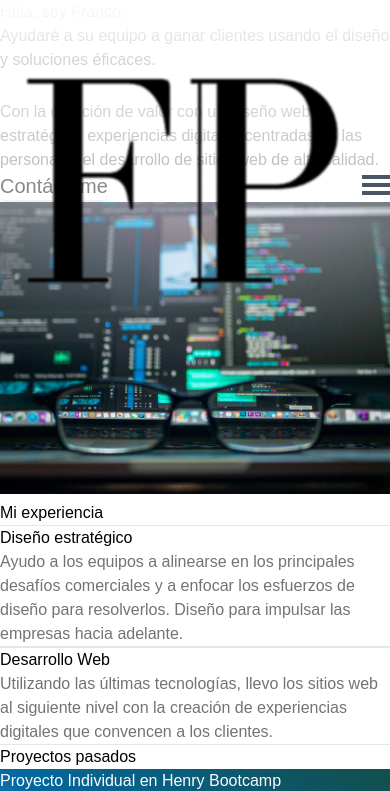
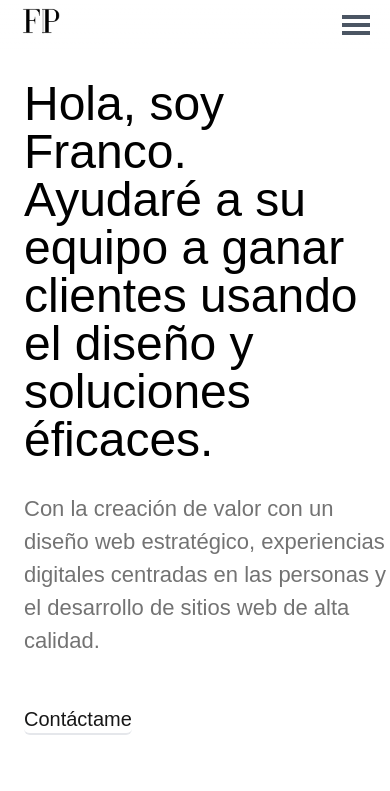
Before and after one commit to fpadularrosa/portfolio, a Next.js app: page / in a window 390 px wide. Shown: the top 791 px of the page. Built offline with nearby package versions, Linux system fonts and the light colour scheme.

Commit message:
Responsive mobile: homepage

```diff
--- a/components/Expertise.js
+++ b/components/Expertise.js
@@ -6,7 +6,7 @@ const Expertise = () => {
                 <div className=" sm:ml-9 md:ml-6 lg:ml-0 sm:mr-16 md:mr-0 md:pr-6 md:pl-0" id='container-expertise'>
                     <div className="flex" id="title">
                         <div>
-                        <h2 className='xl:text-5xl md:ml-[5px] lg:ml-6 md:font-medium md:text-4xl sm:text-4xl xl:ml-[205px] '>Mi experiencia</h2>
+                        <h2 className='xl:text-[45px] md:ml-[5px] lg:ml-6 md:font-medium md:text-4xl sm:text-4xl xl:ml-[205px] '>Mi experiencia</h2>
                         </div>
                     </div>
 
@@ -14,15 +14,15 @@ const Expertise = () => {
                         <div className="sm:relative lg:ml-7 md:mr-36 xl:ml-28 xl:mr-0 sm:mr-8" id='content-design'>
                             <hr className='xl:pb-7 sm:pb-7 lg:w-[440px] xl:w-[530px] md:w-[400px] sm:w-[552px]' width='530'/>
                                 <h3 className='font-medium xl:pb-2 xl:text-3xl sm:text-2xl sm:pb-2'>Diseño estratégico</h3>
-                                <p className='xl:max-w-lg sm:max-w-xl sm:text-lg lg:max-w-lg text-neutral-500 xl:leading-relaxed xl:text-[24px] sm:leading-relaxed md:text-md md:max-w-sm'>Ayudo a los equipos a alinearse en los principales desafíos comerciales y a enfocar los esfuerzos de diseño para resolverlos. Diseño para impulsar las empresas hacia adelante.
+                                <p className='xl:max-w-lg sm:max-w-xl sm:text-lg lg:max-w-lg text-neutral-500 xl:leading-relaxed xl:text-[22px] sm:leading-relaxed md:text-md md:max-w-sm'>Ayudo a los equipos a alinearse en los principales desafíos comerciales y a enfocar los esfuerzos de diseño para resolverlos. Diseño para impulsar las empresas hacia adelante.
                                 </p>
                             <hr className='xl:mt-[60px] md:mt-[37px] lg:w-[440px] sm:mb-7 sm:mt-7 xl:w-[530px] md:w-[400px] sm:w-[552px]' width='530' />
                         </div>
                         <div className="sm:relative md:mr-10 xl:mr-52 sm:mr-20" id='content-develop'>
                             <hr className='xl:pb-8 sm:pb-7 xl:w-[530px] lg:block md:block xl:block sm:hidden lg:w-[440px] md:w-[400px]' width='530' />
                                 <h3 className='font-medium xl:pb-4 xl:text-3xl sm:text-2xl sm:pb-2'>Desarrollo Web</h3>
-                                <p className='xl:max-w-lg sm:max-w-xl sm:text-lg lg:max-w-lg text-neutral-500 xl:leading-relaxed xl:text-[24px] sm:leading-relaxed md:max-w-sm md:text-md'>Utilizando las últimas tecnologías, llevo los sitios web al siguiente nivel con la creación de experiencias digitales que convencen a los clientes.</p>
-                            <hr className='xl:mt-[3rem] sm:mt-7 md:mt-[36px] sm:w-[552px] lg:mt-[67px] lg:w-[440px] xl:w-[530px] md:w-[400px]' width='530'/>
+                                <p className='xl:max-w-lg sm:max-w-xl sm:text-lg lg:max-w-lg text-neutral-500 xl:leading-relaxed xl:text-[22px] sm:leading-relaxed md:max-w-sm md:text-md'>Utilizando las últimas tecnologías, llevo los sitios web al siguiente nivel con la creación de experiencias digitales que convencen a los clientes.</p>
+                            <hr className='xl:mt-[83px] sm:mt-7 md:mt-[36px] sm:w-[552px] lg:mt-[67px] lg:w-[440px] xl:w-[530px] md:w-[400px]' width='530'/>
                         </div>
                     </div>
                 </div>
--- a/components/Navbar.js
+++ b/components/Navbar.js
@@ -5,8 +5,8 @@ const Navbar = () => {
 
     return(
         <nav className="fixed top-0 left-0 z-10 w-full bg-gradient-to-b from-white to-transparent">
-            <div className="flex px-0 text-gray-700 lg:pl-0 lg:justify-between md:pl-0 md:mx-5 lg:mx-4 xl:mx-10 xl:pl-14 xl:m-auto xl:justify-between md:justify-between sm:justify-between">
-                <div className='lg:mr-14 xl:pl-[94px] xl:max-w-[12%] lg:max-w-[8%] md:max-w-[9%] sm:max-w-[13%] sm:pl-6 md:mr-6 md:pl-0'>
+            <div className="flex px-0 text-gray-700 cel:pl-0 cel:mx-5 cel:justify-between lg:pl-0 lg:justify-between md:pl-0 md:mx-5 lg:mx-4 xl:mx-10 xl:pl-14 xl:m-auto xl:justify-between md:justify-between sm:justify-between">
+                <div className='lg:mr-14 xl:pl-[94px] cel:max-w-[12%] cel:mr-6 cel:pl-0 xl:max-w-[12%] lg:max-w-[8%] md:max-w-[9%] sm:max-w-[13%] sm:pl-6 md:mr-6 md:pl-0'>
                     <Link href='/'>
                         <a>
                         <div className='hover:cursor-pointer hover:blur-[1px]'>
--- a/components/NiceMeetYou.js
+++ b/components/NiceMeetYou.js
@@ -17,8 +17,8 @@ const NiceMeetYou = () => {
                     </Link>
                 </div>
             </div>
-            <div className='md:ml-4 xl:ml-0 xl:mr-7 sm:ml-3 xl:w-[560px] xl:h-[420px] sm:w-[440px] sm:h-[380px]'>
-                <Image src={programmation} width='560' heigth='420' alt='notebook'/>
+            <div className='md:ml-4 xl:ml-0 xl:mr-7 sm:ml-3 xl:w-[600px] xl:h-[420px] sm:w-[440px] sm:h-[380px]'>
+                <Image src={programmation} width='600' heigth='400' alt='notebook'/>
             </div>
         </div>
     )
--- a/pages/index.js
+++ b/pages/index.js
@@ -14,19 +14,19 @@ export default function Home() {
       <title>Franco Full Stack Web Developer</title>
       <meta charSet="utf-8"/>
     </Head>
-        <div className="xl:mx-32 xl:pl-7 sm:my-28 sm:mx-0 md:mx-0 md:mb-52 lg:mb-48 md:mt-36 lg:mt-24 lg:mr-2 md:mr-0" id="container-home">
-            <div className='xl:text-left xl:justify-around md:pl-0 md:grid lg:pl-0 md:m-0 xl:flex lg:justify-around lg:flex sm:grid sm:justify-items-center'>
+        <div className="xl:mx-32 xl:pl-7 cel:mx-6 sm:my-28 sm:mx-0 cel:mb-52 cel:mt-[80px] cel:mr-0 md:mx-0 md:mb-52 lg:mb-48 md:mt-36 lg:mt-24 lg:mr-2 md:mr-0" id="container-home">
+            <div className='xl:text-left xl:justify-around cel:pl-0 cel:grid cel:m-0 md:pl-0 md:grid lg:pl-0 md:m-0 xl:flex lg:justify-around lg:flex sm:grid sm:justify-items-center'>
                 <div className="grid xl:pt-36 xl:ml-7 lg:pt-28" id="text-home">
                     <div className="mr-0 overflow-hidden sm:ml-6 lg:mr-8" id="container-text">
-                        <h1 className='xl:text-left lg:text-5xl sm:text-4xl lg:max-w-lg xl:text-6xl pb-7 sm:pb-5 sm:max-w-[630px] xl:max-w-2xl xl:leading-tight md:text-6xl md:max-w-7xl'>
+                        <h1 className='xl:text-left lg:text-5xl sm:text-4xl lg:max-w-lg xl:text-6xl pb-7 sm:pb-5 sm:max-w-[630px] xl:max-w-2xl xl:leading-tight cel:text-5xl cel:max-w-7xl md:text-6xl md:max-w-7xl'>
                         Hola, soy Franco.<br/>
                         Ayudaré a su equipo a ganar clientes usando el diseño y soluciones éficaces.
                         </h1>
-                        <p className='xl:max-w-lg sm:max-w-4xl sm:text-xl md:max-w-4xl lg:max-w-lg lg:text-[20px] md:text-[28px] xl:text-[24px] text-neutral-500'>
+                        <p className='xl:max-w-lg sm:max-w-4xl sm:text-xl cel:max-w-3xl cel:text-[22px] md:max-w-4xl lg:max-w-lg lg:text-[20px] md:text-[28px] xl:text-[24px] text-neutral-500'>
                         Con la creación de valor con un diseño web estratégico, experiencias digitales centradas en las personas y
                         el desarrollo de sitios web de alta calidad.
                         </p>
-                        <div className='inline-block text-xl font-medium transition ease-in border-b-2 rounded-md sm:mt-8 md:pt-12 xl:pt-20 duration-400 hover:border-b-2 hover:border-gray-500 text-neutral-900 hover:text-neutral-500' id='linkToProject1'>
+                        <div className='inline-block text-xl font-medium transition ease-in border-b-2 rounded-md cel:pt-12 sm:mt-8 md:pt-12 xl:pt-20 duration-400 hover:border-b-2 hover:border-gray-500 text-neutral-900 hover:text-neutral-500' id='linkToProject1'>
                             <Link className='hover:cursor-pointer' href='/contact'>
                               <a>
                                 <div className='xl:text-2xl sm:text-lg sm:font-medium'>Contáctame</div>
@@ -35,7 +35,7 @@ export default function Home() {
                         </div>
                     </div>
                 </div>
-                <div className="xl:max-w-[50%] sm:mt-9 md:ml-[240px] xl:ml-10 lg:ml-0 md:mt-20 xl:mr-0 sm:pr-10 lg:mr-[-20px] lg:max-w-[560px] sm:max-w-sm md:max-w-[32rem] lg:h-[80%] lg:mt-12 xl:mt-8 md:h-[650px] sm:m-auto">
+                <div className="xl:max-w-[50%] cel:ml-[230px] cel:mt-20 sm:mt-9 md:ml-[240px] xl:ml-10 lg:ml-0 md:mt-20 xl:mr-0 sm:pr-10 lg:mr-[-20px] lg:max-w-[560px] cel:max-w-[30rem] cel:h-[640px] sm:max-w-sm md:max-w-[32rem] lg:h-[80%] lg:mt-12 xl:mt-8 md:h-[650px] sm:m-auto">
                   <div id="image-homepage">
                     <Image src={imgHome} width='1800' heigth='2514' alt="programmation"/>
                 </div>
--- a/tailwind.config.js
+++ b/tailwind.config.js
@@ -6,6 +6,7 @@ module.exports = {
   theme: {
     extend: {
       screens: {
+        'cel': '50px',
         'tablet': '640px',
         // => @media (min-width: 640px) { ... }
 
```
